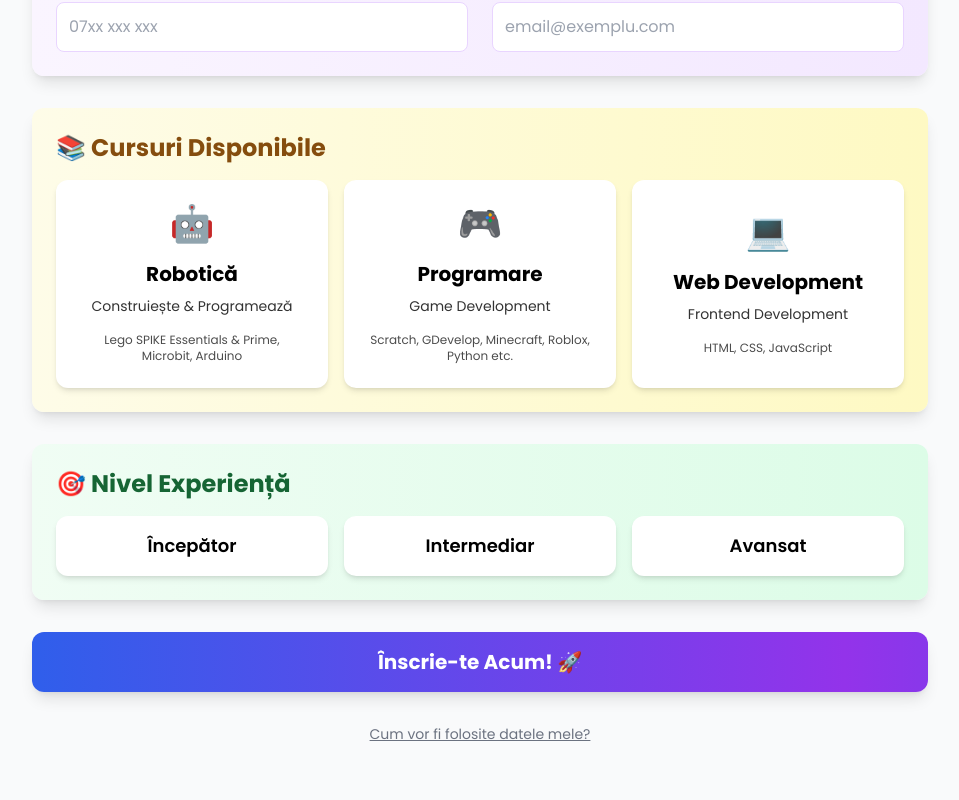
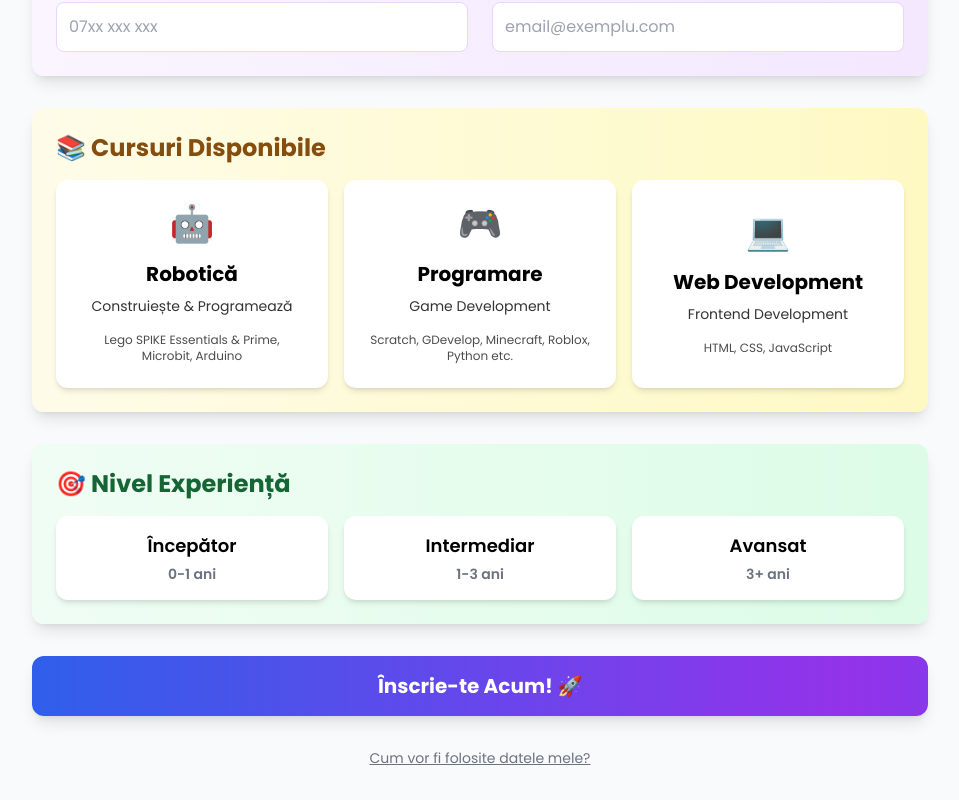
Before and after one commit to gigibardan/form-tma, a Next.js app: page / in a window 1280 px wide. Shown: the part 946-1746 px from the top of the page, without its empty margins (160-1119 px from the left). Before the commit the page ends 1722 px from the top, so only its background shows below. Built offline with nearby package versions, Linux system fonts and the light colour scheme.

Commit message:
update experienta

```diff
--- a/components/FormularInscriere.tsx
+++ b/components/FormularInscriere.tsx
@@ -384,18 +384,25 @@
     <span>🎯 Nivel Experiență</span>
   </h2>
   <div className="grid grid-cols-1 md:grid-cols-3 gap-4">
-            {['Începător', 'Intermediar', 'Avansat'].map((nivel) => (
+    {[
+      { nivel: 'Începător', perioada: '0-1 ani' },
+      { nivel: 'Intermediar', perioada: '1-3 ani' },
+      { nivel: 'Avansat', perioada: '3+ ani' }
+    ].map((exp) => (
       <button
-                key={nivel}
+        key={exp.nivel}
         type="button"
-                onClick={() => setFormData({...formData, experienta: nivel})}
-                className={`p-4 rounded-xl shadow-md text-center font-semibold text-lg
+        onClick={() => setFormData({...formData, experienta: exp.nivel})}
+        className={`p-4 rounded-xl shadow-md text-center font-semibold
                    transform transition-all hover:-translate-y-1 hover:shadow-lg
-                           ${formData.experienta === nivel
+                   ${formData.experienta === exp.nivel
                      ? 'bg-gradient-to-r from-green-500 to-green-600 text-white'
                      : 'bg-white hover:bg-gray-50'}`}
       >
-                {nivel}
+        <div className="text-lg">{exp.nivel}</div>
+        <div className={`text-sm mt-1 ${formData.experienta === exp.nivel ? 'text-green-100' : 'text-gray-500'}`}>
+          {exp.perioada}
+        </div>
       </button>
     ))}
   </div>
```
Lines whose indentation alone changed are shown as unchanged.
